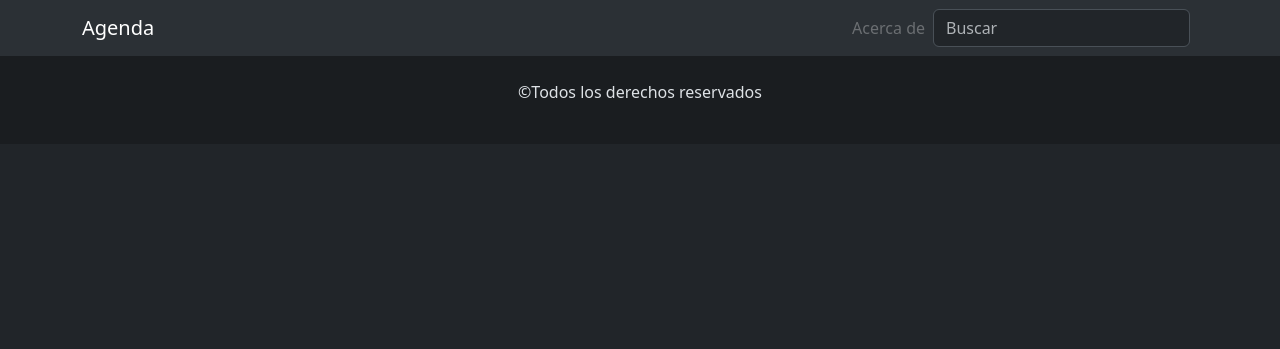
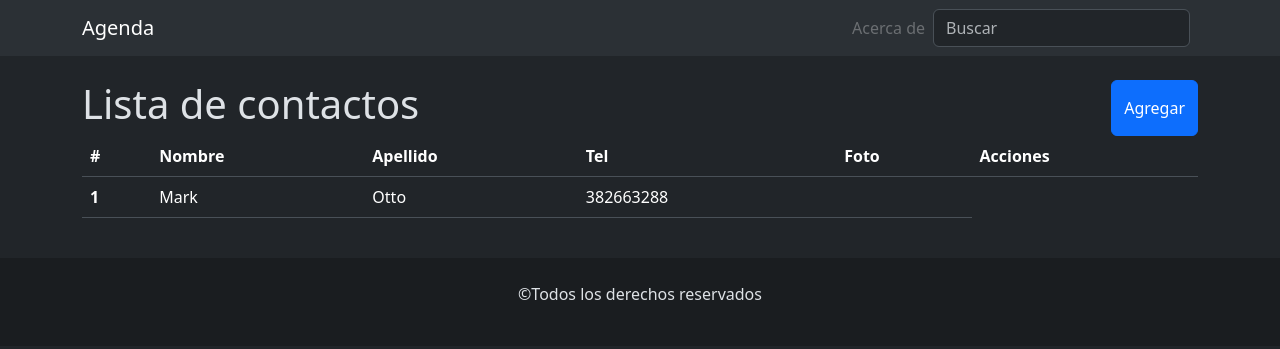
Before and after one commit to rollingcodeschool/crudAgenda-c13, a plain HTML site: page index.html in a window 1280 px wide. Drawn offline with nearby package versions, Linux system fonts and the light colour scheme.

Commit message:
agregamos la tabla de contactos

```diff
--- a/index.html
+++ b/index.html
@@ -46,8 +46,43 @@
         </div>
       </nav>
     </header>
-    <main></main>
-    <footer class="bg-dark-subtle text-center py-4"><p>&copy;Todos los derechos reservados</p></footer>
+    <main class="container my-4">
+      <section class="" id="seccionTablaContactos">
+        <div class="d-flex justify-content-between">
+          <h1>Lista de contactos</h1>
+          <button class="btn btn-primary">Agregar</button>
+        </div>
+        <div class="table-responsive">
+          <table class="table">
+            <thead>
+              <tr>
+                <th scope="col">#</th>
+                <th scope="col">Nombre</th>
+                <th scope="col">Apellido</th>
+                <th scope="col">Tel</th>
+                <th scope="col">Foto</th>
+                <th scope="col">Acciones</th>
+              </tr>
+            </thead>
+            <tbody>
+              <tr>
+                <th scope="row">1</th>
+                <td>Mark</td>
+                <td>Otto</td>
+                <td>382663288</td>
+                <td>
+                    <img src="" alt="">
+                </td>
+              </tr>
+            </tbody>
+          </table>
+        </div>
+      </section>
+      <section class="" id="seccionDetalleContacto"></section>
+    </main>
+    <footer class="bg-dark-subtle text-center py-4">
+      <p>&copy;Todos los derechos reservados</p>
+    </footer>
     <script
       src="https://cdn.jsdelivr.net/npm/bootstrap@5.3.7/dist/js/bootstrap.bundle.min.js"
       integrity="sha384-ndDqU0Gzau9qJ1lfW4pNLlhNTkCfHzAVBReH9diLvGRem5+R9g2FzA8ZGN954O5Q"
```
